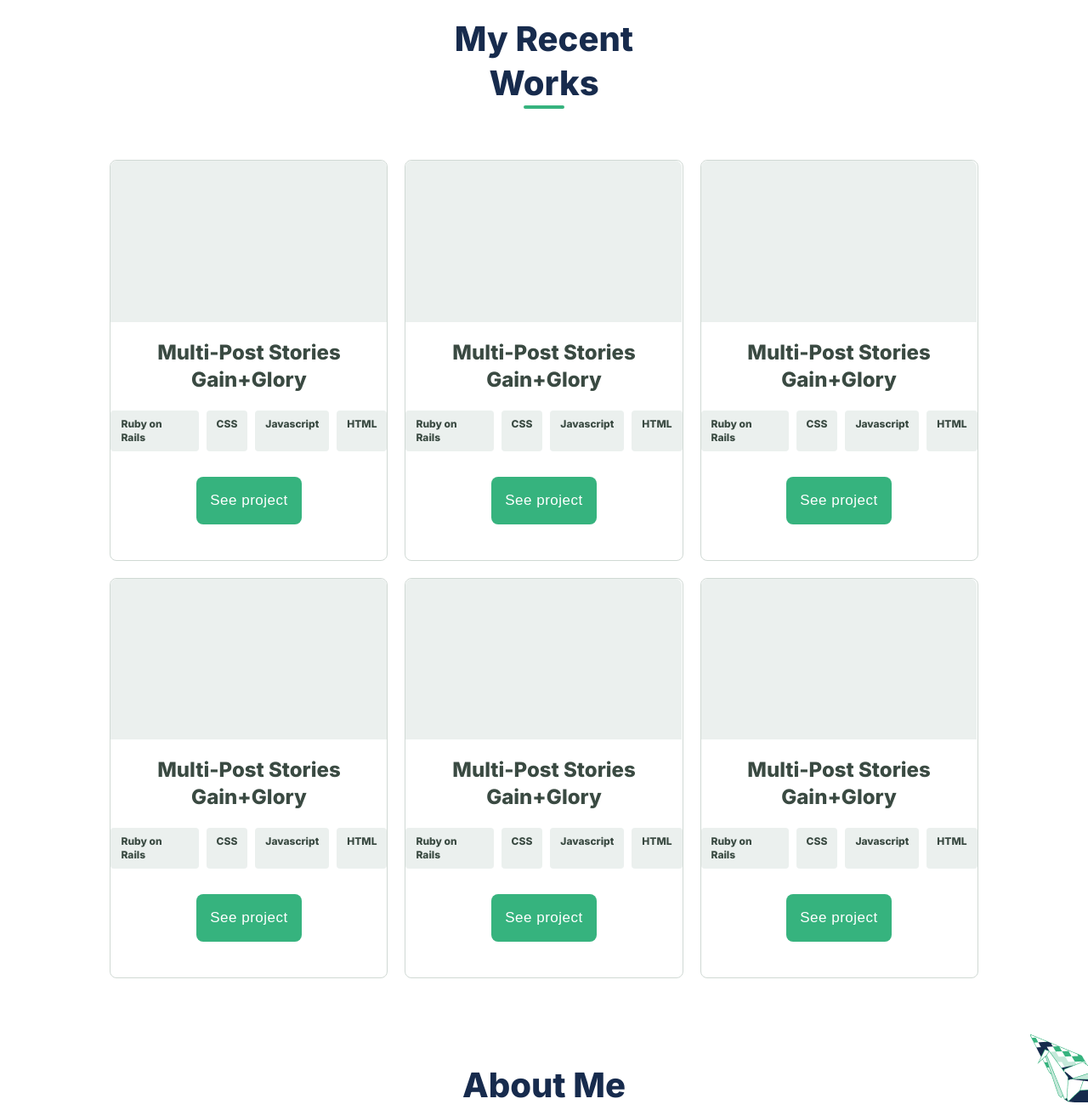
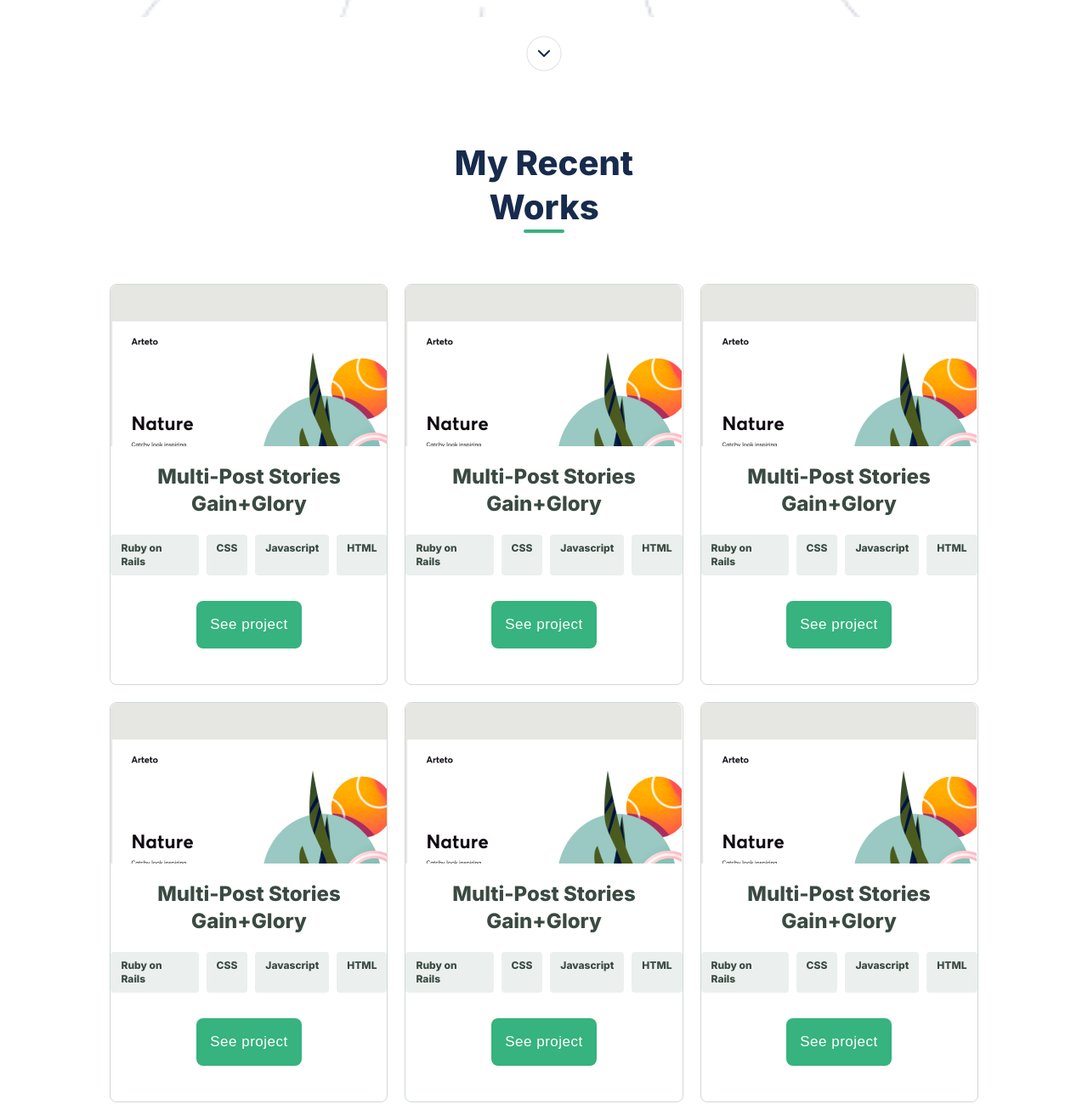
Before and after one commit to ngalamac/Ngala-Portfolio, a website: page index.html in a window 1280 px wide. Shown: the part 820-2126 px from the top of the page at 85% size. Drawn offline with Linux system fonts and the light colour scheme.

Commit message:
Update repository following reviewer directives

```diff
--- a/index.html
+++ b/index.html
@@ -56,14 +56,16 @@
           </li>
         </ul>
       </div>
+
     </section>
+    <br><div class="scroller"><img src="./assets/images/scroll.png" alt="Scroller"></div><br><br>
     <section class="my-achievements">
-      <h2>My Recent<br> Works</h2>
+     <br><br> <h2>My Recent<br> Works</h2>
       <span class="division"></span>
       <div class="achievements-container">
         <div class="achievement-detail">
           <div class="achievement-detail_pic">
-
+            <img src="./assets/images/numberone.png" alt="Image1">
           </div>
           <div class="achievement-detail_brief">
             <h3>Multi-Post Stories<br> Gain+Glory</h3>
@@ -80,7 +82,7 @@
         </div>
         <div class="achievement-detail">
           <div class="achievement-detail_pic">
-
+            <img src="./assets/images/numberone.png" alt="Image1">
           </div>
           <div class="achievement-detail_brief">
             <h3>Multi-Post Stories<br> Gain+Glory</h3>
@@ -97,7 +99,7 @@
         </div>
         <div class="achievement-detail">
           <div class="achievement-detail_pic">
-
+            <img src="./assets/images/numberone.png" alt="Image1">
           </div>
           <div class="achievement-detail_brief">
             <h3>Multi-Post Stories<br> Gain+Glory</h3>
@@ -114,7 +116,7 @@
         </div>
         <div class="achievement-detail">
           <div class="achievement-detail_pic">
-
+            <img src="./assets/images/numberone.png" alt="Image1">
           </div>
           <div class="achievement-detail_brief">
             <h3>Multi-Post Stories<br> Gain+Glory</h3>
@@ -131,7 +133,7 @@
         </div>
         <div class="achievement-detail">
           <div class="achievement-detail_pic">
-
+            <img src="./assets/images/numberone.png" alt="Image1">
           </div>
           <div class="achievement-detail_brief">
             <h3>Multi-Post Stories<br> Gain+Glory</h3>
@@ -148,7 +150,7 @@
         </div>
         <div class="achievement-detail">
           <div class="achievement-detail_pic">
-
+            <img src="./assets/images/numberone.png" alt="Image1">
           </div>
           <div class="achievement-detail_brief">
             <h3>Multi-Post Stories<br> Gain+Glory</h3>
--- a/style.css
+++ b/style.css
@@ -10,6 +10,7 @@
 body {
   position: relative;
   font-family: 'Inter', sans-serif;
+  margin-bottom: 5%;
 }
 
 @media (min-width: 375px) {
@@ -25,12 +26,13 @@ body {
 
   .home-section {
     background: url(./assets/images/background.png) no-repeat;
-    background-position: 100% 0;
     height: 100vh;
     display: flex;
     flex-direction: column;
     justify-content: center;
     align-items: center;
+    background-position: center;
+    background-size: cover;
   }
 
   .salutation {
@@ -77,10 +79,8 @@ body {
   }
 
   .my-achievements {
-    display: flex;
-    flex-direction: column;
-    justify-content: center;
-    align-items: center;
+    display: grid;
+    place-items: center;
     height: auto;
   }
 
@@ -242,7 +242,7 @@ body {
   .my-ability-display-list {
     list-style: none;
     display: grid;
-    grid-template-columns: repeat(1, 1fr);
+    grid-template-columns: 1fr; /* One column */
     gap: 20px;
   }
 
@@ -326,3 +326,10 @@ body {
     grid-template-columns: repeat(3, 1fr);
   }
 }
+
+.scroller {
+  display: flex;
+  justify-content: center;
+  margin-top: 2px;
+  margin-bottom: 2px;
+}
```
Also changed, not shown: assets/images/Action.png (added), assets/images/imagetwo.png (added), assets/images/numberfour.png (added), assets/images/numberone.png (added), assets/images/numbertwo.png (added), assets/images/scroll.png (added).
